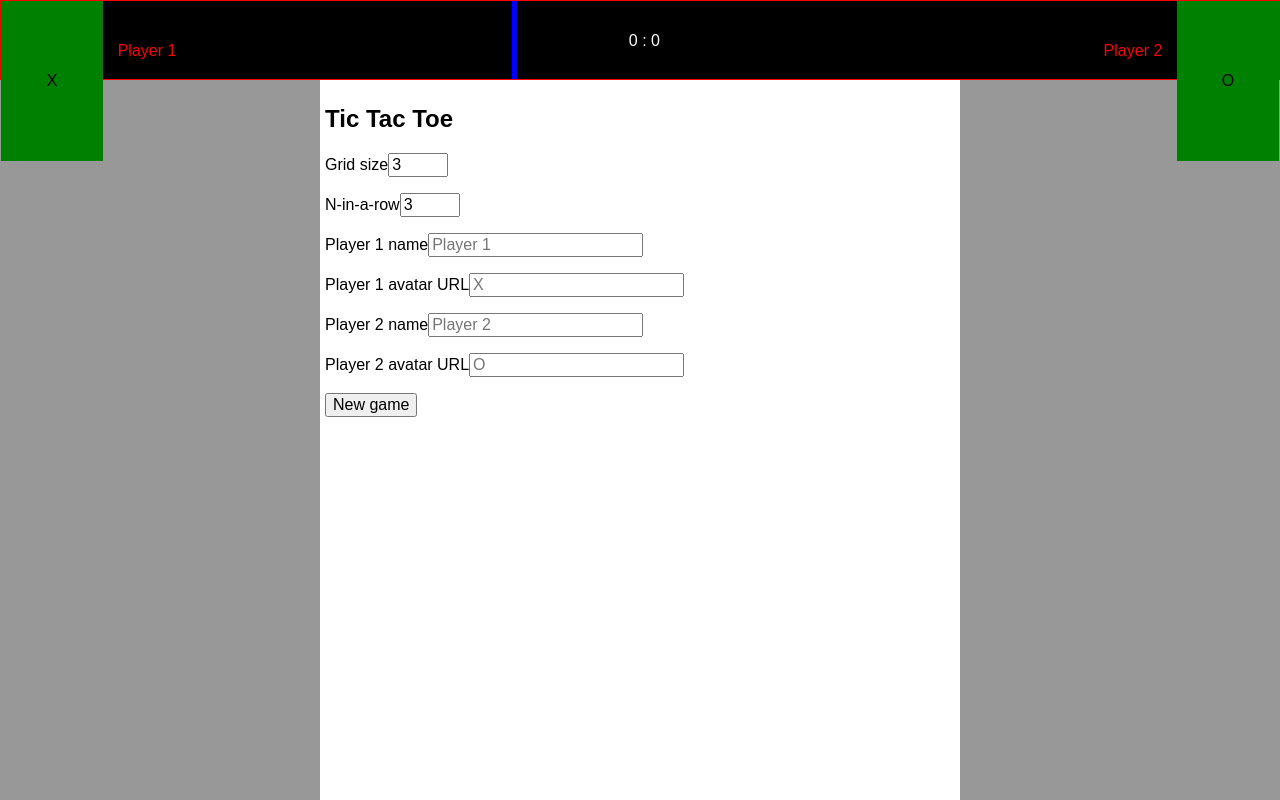
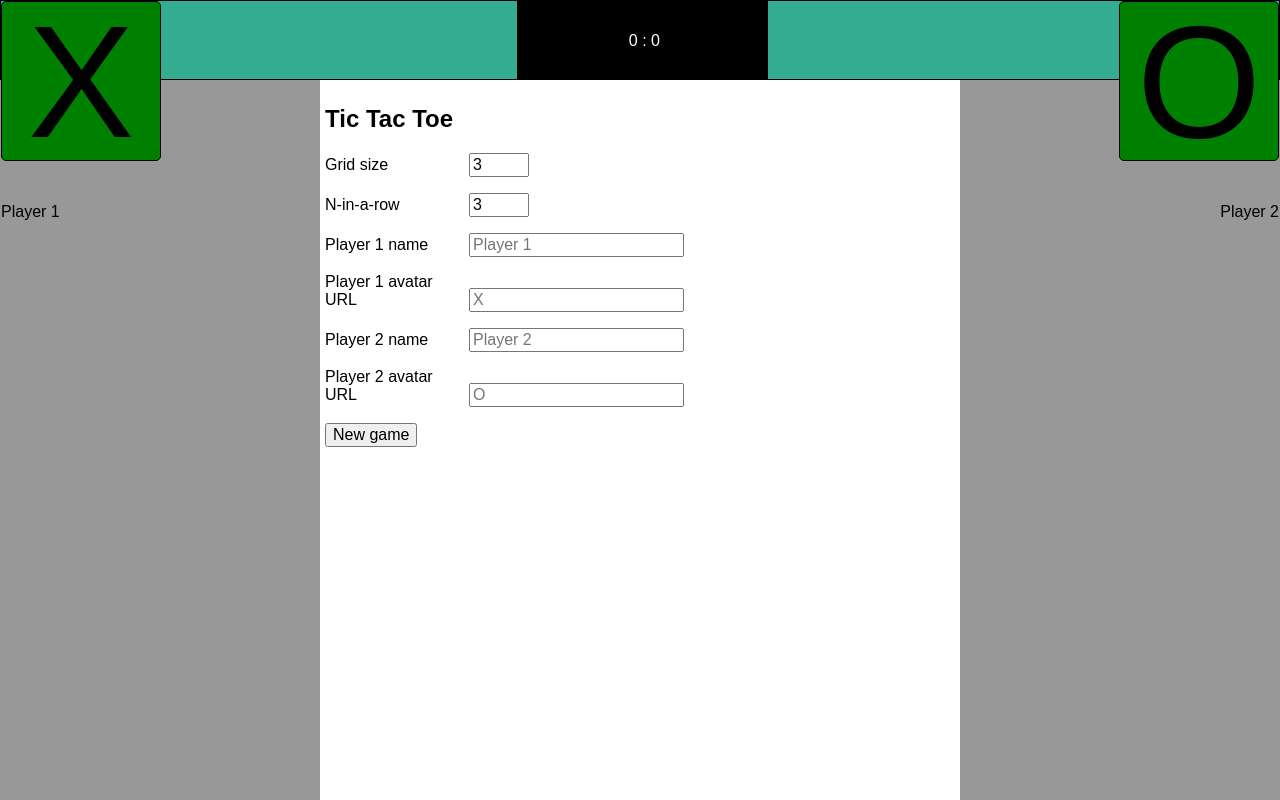
Before and after one commit to timiscoding/tictactoe, a plain HTML site: page index.html in a window 1280 px wide. Drawn offline with Linux system fonts and the light colour scheme.

Commit message:
Aligned form input

```diff
--- a/css/style.css
+++ b/css/style.css
@@ -36,8 +36,8 @@ body {
 
 #playerBar {
   position: relative;
-  border: 1px solid red;
-  background-color: blue;
+  border: 1px solid black;
+  background-color: rgba(51, 172,145, 1);
   width: 100%;
   height: 10vh;
   text-align: justify;
@@ -47,7 +47,7 @@ body {
   display: inline-block;
   position: relative;
   width: 40%;
-  background-color: black;
+  background-color: rgba(51, 172,145, 1);
   height: 100%;
   line-height: 10vh;
   text-align: justify;
@@ -61,20 +61,23 @@ body {
 
 #p1 .name, #p2 .name{
   display: inline-block;
-  color: red;
+  color: black;
   width: 75%;
   height: 100%;
   vertical-align: top;
-  padding: 10px;
+  font-size: 1em;
 }
 
 #p1 .pic, #p2 .pic {
   display: inline-block;
-  width: 20%;
+  width: 20vh;
   height: 20vh;
   background-color: green;
+  border: 1px solid black;
+  border-radius: 5px;
   text-align: center;
   line-height: 20vh;
+  font-size: 20vh;
 }
 
 #score {
--- a/js/webGui.js
+++ b/js/webGui.js
@@ -115,6 +115,19 @@ var webGui = {
     // console.log("wtf",game.players[0].score, game.players[1].score);
     $("#score").text("0 : 0");
     return game;
+  },
+  displayForm: function(){
+      // var $form = $(formStr).appendTo(toElement);
+      var max = 0;
+      $('label').each(function(){
+        if ($(this).width() > max){
+          max = $(this).width();
+        }
+      });
+      console.log('max ', max);
+      $('label').css("display", "inline-block");
+      $('label').width(max);
+      // return $form;
   }
 };
 
@@ -123,6 +136,7 @@ $(document).ready(function(){
     var game = null;
     // console.log('form: ' + webGui.form);
     var $startScreen = $(webGui.formGenerator(['g', 'niar', 'p1n', 'p1a', 'p2n', 'p2a', 'ng'], true)).appendTo('#container');
+    webGui.displayForm();
     $('body').on('click', 'button', function(event){
       event.preventDefault();
       var $button = $(this); //.find('input[type="submit"]');
@@ -146,6 +160,7 @@ $(document).ready(function(){
         webGui.popup.close();
       }else if ($button.attr('id') === "settings"){
         webGui.popup = $('#element_to_pop_up').html(webGui.formGenerator(['g', 'niar', 'p1n', 'p1a', 'p2n', 'p2a', 'rg'], true)).bPopup({modalColor: 'none'});
+        webGui.displayForm();
         console.log(webGui.popup);
       }
       game.play();
```
